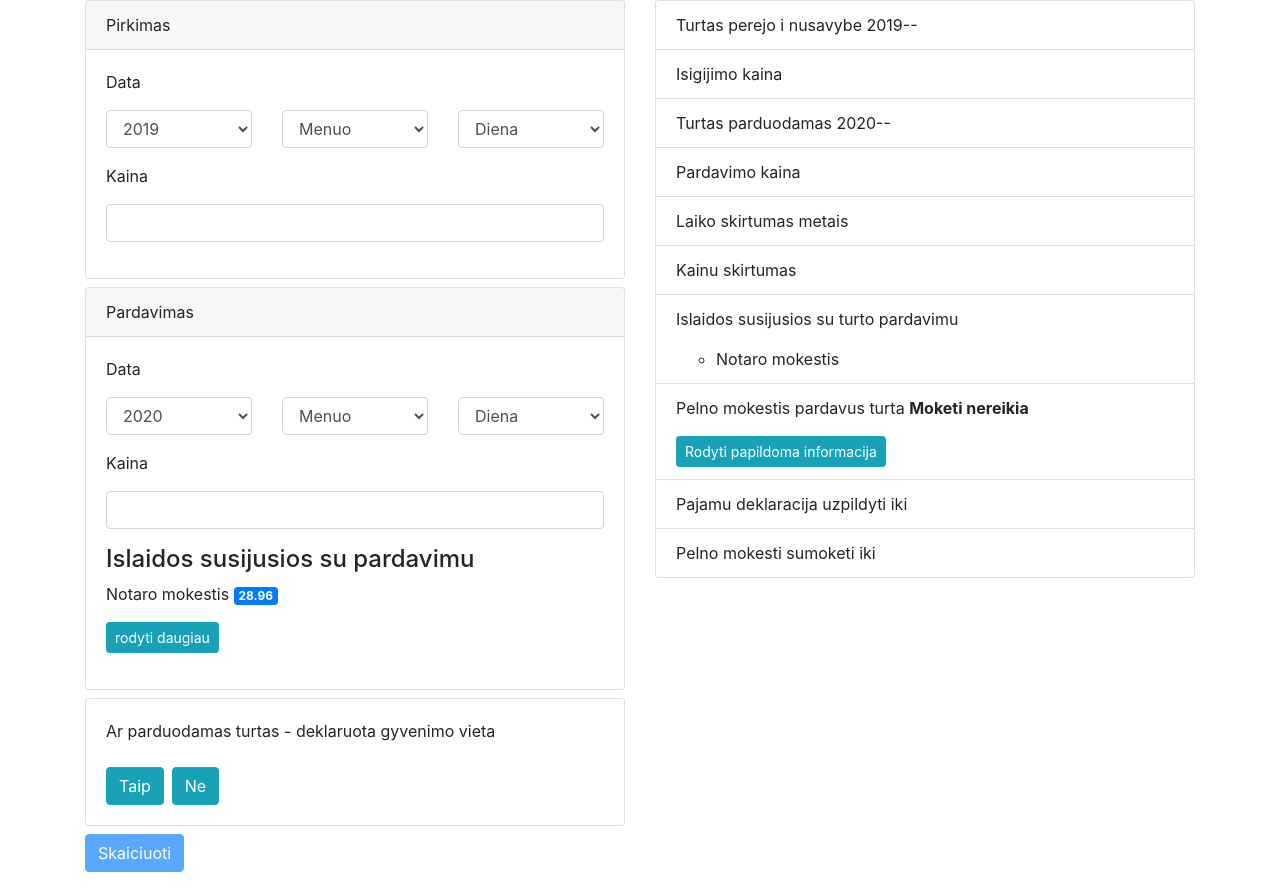
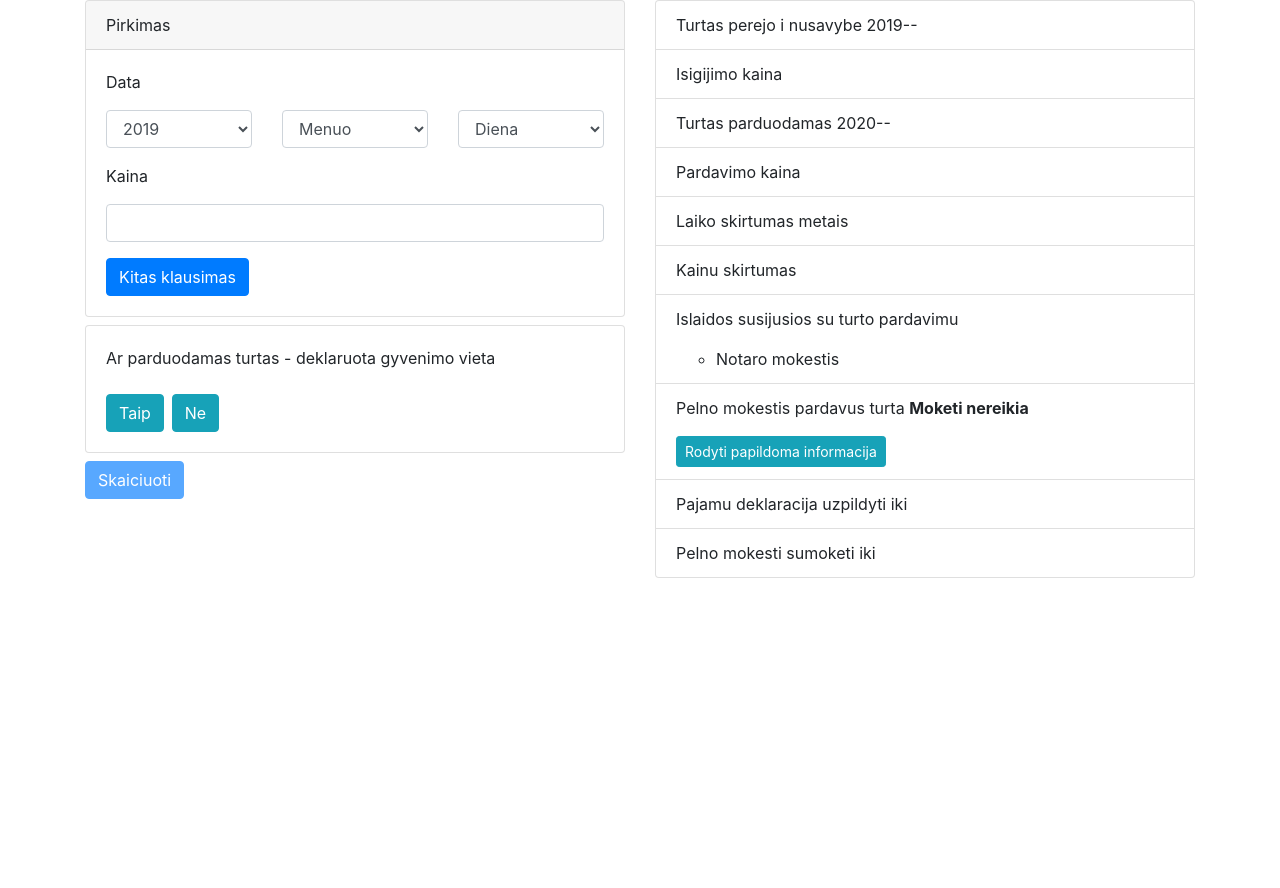
Before and after one commit to horolug/nt-duk, a React (Create React App) app: page / in a window 1280 px wide. After the commit the page ends 800 px from the top, so only its background shows below. Built offline with nearby package versions, Linux system fonts and the light colour scheme.

Commit message:
Purchase and sell cards are shown in steps

```diff
--- a/src/Components/DateBlock/dateBlock.js
+++ b/src/Components/DateBlock/dateBlock.js
@@ -28,7 +28,7 @@ class DateBlock extends React.Component {
             onChange={this.props.onChange}
             name={this.props.blockType+"Month"}
             className="form-control form-control-md">
-            <option>Menuo</option>
+            <option value="">Menuo</option>
             {this.props.months}
           </select>
         </div>
@@ -37,7 +37,7 @@ class DateBlock extends React.Component {
             onChange={this.props.onChange}
             name={this.props.blockType+"Day"}
             className="form-control form-control-md">
-            <option>Diena</option>
+            <option value="">Diena</option>
             {this.props.days}
           </select>
         </div>
--- a/src/Components/Form/form.js
+++ b/src/Components/Form/form.js
@@ -34,6 +34,7 @@ class Form extends React.Component {
       taxDueDate: "",
       taxReportDueDate: "",
       isFormValid: false,
+      questionStep: 1,
     };
     this.handleDate = this.handleDate.bind(this);
     this.handlePrice = this.handlePrice.bind(this);
@@ -179,6 +180,45 @@ class Form extends React.Component {
     });
   }
 
+  flipQuestionCard(event){
+    // purchase card is visible on load
+    // when purchase card is filled, sell card is shown
+    // when sell card is filled, dwelling options card is shown
+    event.preventDefault();
+
+    let questionStep = 1;
+
+    const purchaseCard = [
+      this.state.purchaseYear,
+      this.state.purchaseMonth,
+      this.state.purchaseDay,
+      this.state.purchasePrice,
+    ];
+    const saleCard = [
+      this.state.sellYear,
+      this.state.sellMonth,
+      this.state.sellDay,
+      this.state.sellPrice,
+    ];
+
+    let purhcaseCardFilled = helpers.isCardFilled(purchaseCard);
+    let sellCardFilled = helpers.isCardFilled(saleCard);
+
+    if ( purhcaseCardFilled === true ){
+      questionStep = 2;
+    }
+
+    if ( sellCardFilled === true && purhcaseCardFilled === true  ){
+      questionStep = 3;
+    }
+
+    console.log("going to show step", questionStep);
+
+    this.setState({
+      questionStep: questionStep
+    });
+  }
+
   isFormValid(){
     // FIXME - update validation logic
     const formValues = [
@@ -220,6 +260,7 @@ class Form extends React.Component {
           <div className="col">
 
             <PurchaseCard
+              isVisible={this.state.questionStep}
               dateChange={this.handleDate}
               year={this.state.purchaseYear}
               years={helpers.yearRange().map((e, key) => {
@@ -232,9 +273,11 @@ class Form extends React.Component {
                 return <option key={e} value={e}>{e}</option>;
               })}
               handlePrice={this.handlePrice}
+              nextQuestion={(e) => this.flipQuestionCard(e)}
             />
 
             <SellCard
+              isVisible={this.state.questionStep}
               dateChange={this.handleDate}
               year={this.state.sellYear}
               years={helpers.yearRangeSell(this.state.purchaseYear).map((e, key) => {
@@ -251,6 +294,7 @@ class Form extends React.Component {
               handleOtherExpenses={(e) => this.handleOtherExpenses(e)}
               customNotaryFee={this.state.customNotaryFee}
               notaryFee={ helpers.calculateNotaryFee(this.state.sellPrice)}
+              nextQuestion={(e) => this.flipQuestionCard(e)}
             />
 
             <QuestionCard
--- a/src/Components/Helpers/helpers.js
+++ b/src/Components/Helpers/helpers.js
@@ -68,6 +68,20 @@ const helpers = {
     }
     notaryFee = parseFloat(notaryFee, 10);
     return notaryFee;
+  },
+
+  isCardFilled( card ){
+    let cardFilled = true;
+
+    for( let i = 0; i < card.length; i++ ){
+      console.log("card i", card[i]);
+      console.log("card i", card[i] === "");
+      if (card[i] === ""){
+        cardFilled = false;
+      }
+    }
+
+    return cardFilled;
   }
 }
 
--- a/src/Components/QuestionCard/purchaseCard.js
+++ b/src/Components/QuestionCard/purchaseCard.js
@@ -4,6 +4,8 @@ import DateBlock from '../DateBlock/dateBlock'
 class PurchaseCard extends React.Component {
 
   render() {
+
+    if( this.props.isVisible === 1 ){
       return (
         <div className="card mb-2">
           <div className="card-header"> Pirkimas </div>
@@ -29,11 +31,16 @@ class PurchaseCard extends React.Component {
                 </div>
               </div>
             </div>
+            <button
+              onClick={this.props.nextQuestion}
+              className="btn btn-primary">Kitas klausimas </button>
           </div>
         </div>
       );
+    } else {
+      return false;
     }
-
+  }
 }
 
 export default PurchaseCard;
--- a/src/Components/QuestionCard/sellCard.js
+++ b/src/Components/QuestionCard/sellCard.js
@@ -5,6 +5,8 @@ import Expenses from '../Expenses/expenses'
 class SellCard extends React.Component {
 
   render() {
+
+    if ( this.props.isVisible === 2 ){
       return (
         <div className="card mb-2">
           <div className="card-header"> Pardavimas </div>
@@ -36,12 +38,17 @@ class SellCard extends React.Component {
               handleOtherExpenses={this.props.handleOtherExpenses}
               customNotaryFee={this.props.customNotaryFee}
               notaryFee={this.props.notaryFee} />
+
+            <button
+              onClick={this.props.nextQuestion}
+              className="btn btn-primary">Kitas klausimas </button>
           </div>
         </div>
-
       );
+    } else {
+      return false;
     }
-
+  }
 }
 
 export default SellCard;
```
Lines whose indentation alone changed are shown as unchanged.
